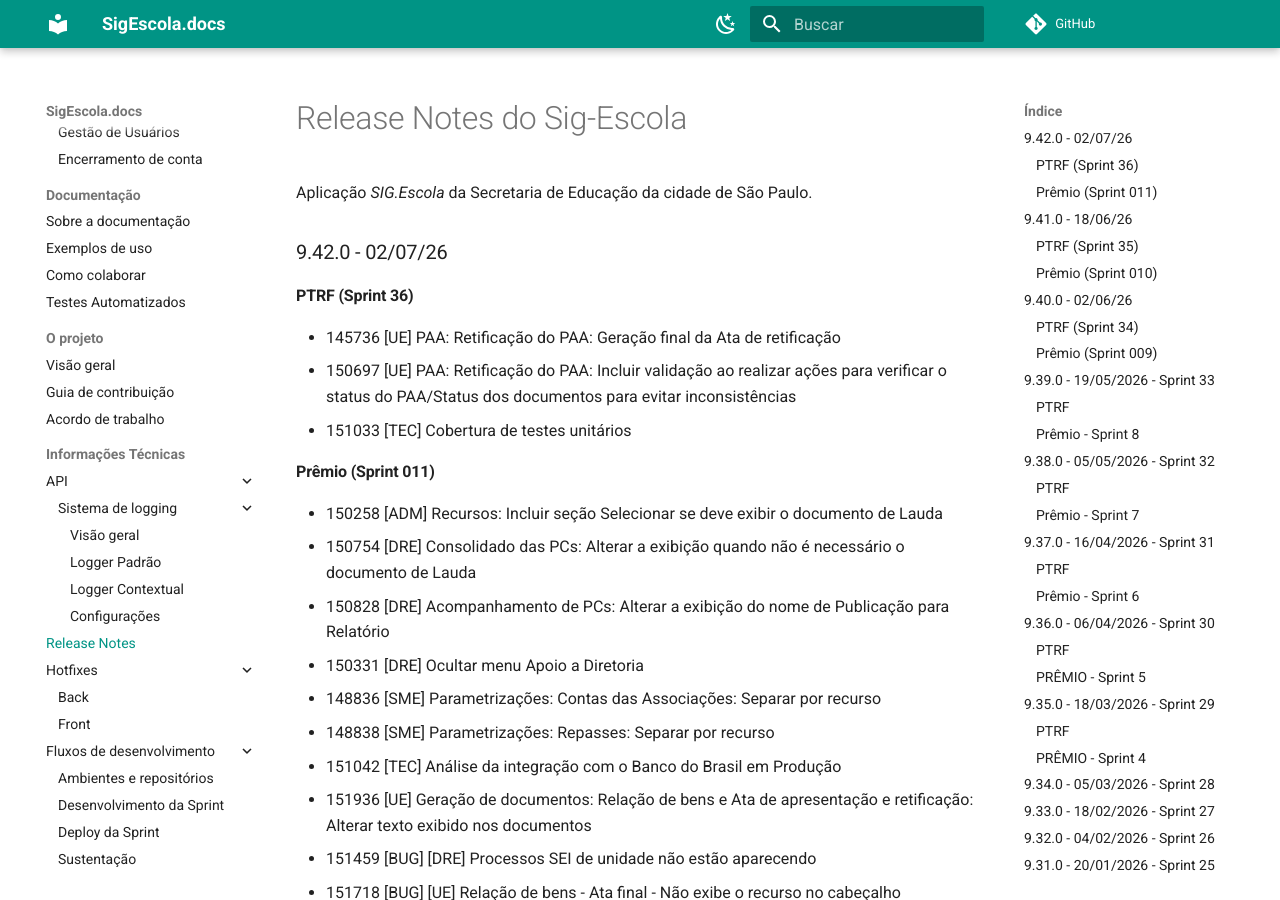
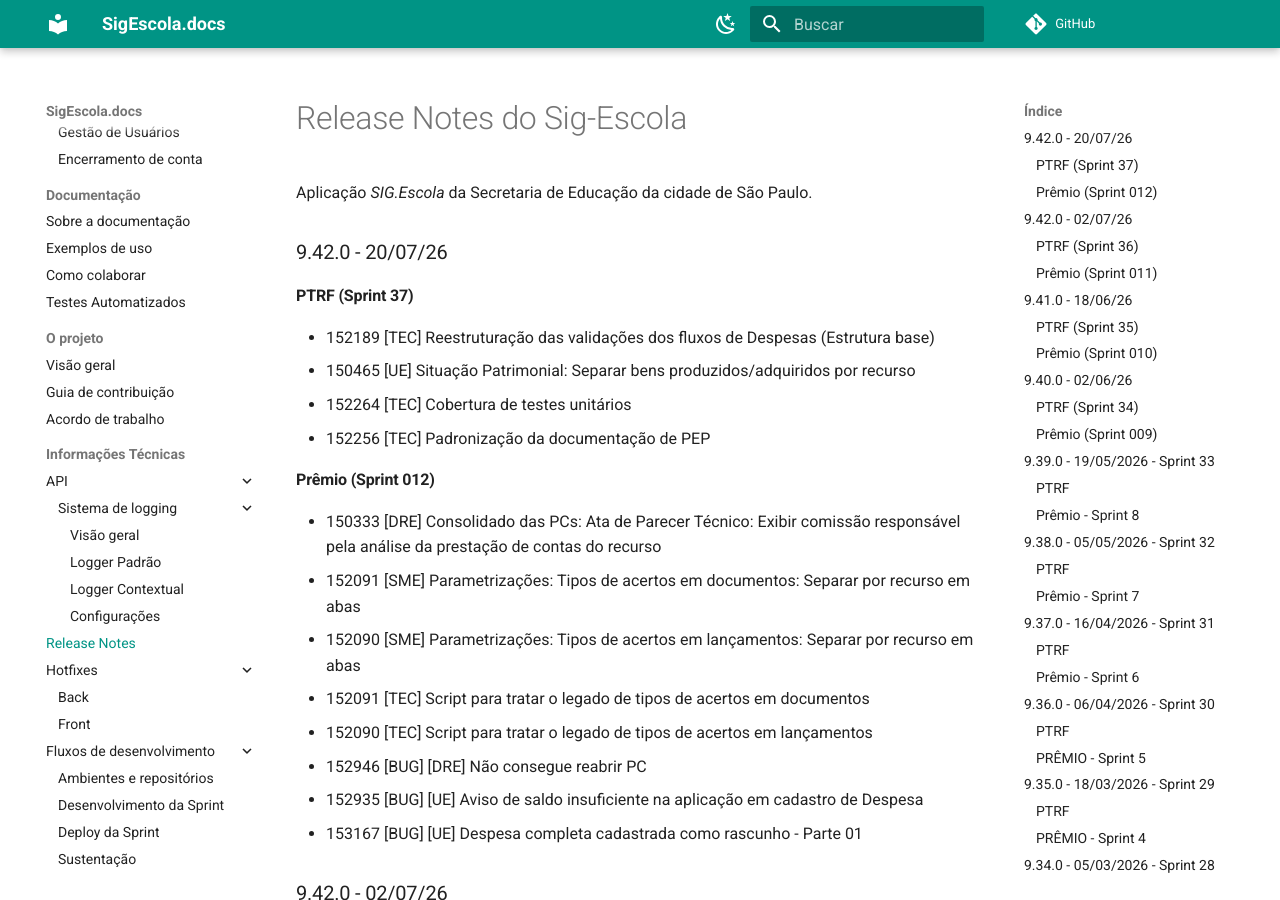
Before and after one commit to prefeiturasp/SME-PTRF-Docs, an MkDocs documentation site: the page built from docs/projeto/release_notes.md, in a window 1280 px wide and 900 px high. Built offline with MkDocs 1.6.1 and Material for MkDocs 9.7.7, drawn with Linux system fonts in a browser that asks for light colours; comment, search, counter and statistics services are not loaded.

Commit message:
Add release notes for version 9.42.0

```diff
--- a/docs/projeto/release_notes.md
+++ b/docs/projeto/release_notes.md
@@ -1,6 +1,23 @@
 # Release Notes do Sig-Escola
 
 Aplicação *SIG.Escola* da Secretaria de Educação da cidade de São Paulo.
+
+### 9.42.0 - 20/07/26
+#### PTRF (Sprint 37)
+* 152189 [TEC] Reestruturação das validações dos fluxos de Despesas (Estrutura base)
+* 150465 [UE] Situação Patrimonial: Separar bens produzidos/adquiridos por recurso
+* 152264 [TEC] Cobertura de testes unitários
+* 152256 [TEC] Padronização da documentação de PEP
+
+#### Prêmio (Sprint 012)
+* 150333 [DRE] Consolidado das PCs: Ata de Parecer Técnico: Exibir comissão responsável pela análise da prestação de contas do recurso
+* 152091 [SME] Parametrizações: Tipos de acertos em documentos: Separar por recurso em abas
+* 152090 [SME] Parametrizações: Tipos de acertos em lançamentos: Separar por recurso em abas
+* 152091 [TEC] Script para tratar o legado de tipos de acertos em documentos
+* 152090 [TEC] Script para tratar o legado de tipos de acertos em lançamentos
+* 152946 [BUG] [DRE] Não consegue reabrir PC
+* 152935 [BUG] [UE] Aviso de saldo insuficiente na aplicação em cadastro de Despesa
+* 153167 [BUG] [UE] Despesa completa cadastrada como rascunho - Parte 01
 
 ### 9.42.0 - 02/07/26
 #### PTRF (Sprint 36)
```
